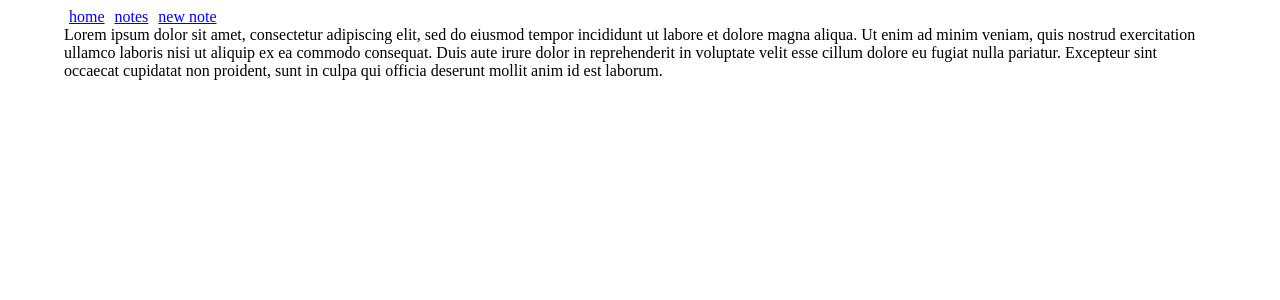
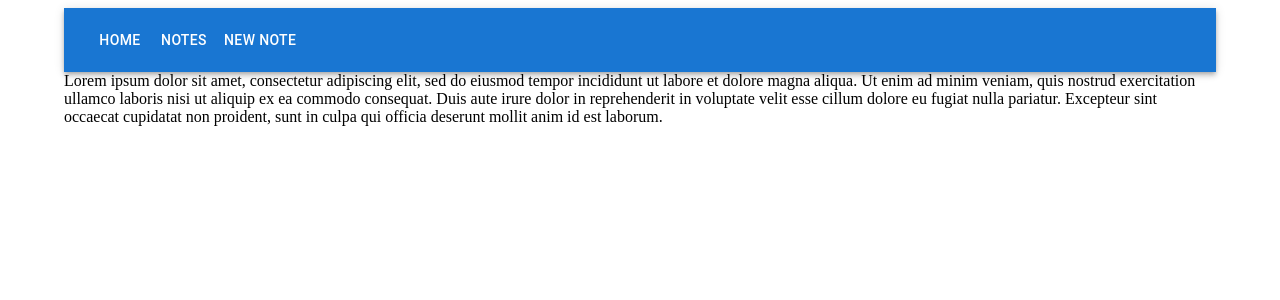
Before and after one commit to FredrickOguya/FullStack-Open-learning, a React (Vite) app in the folder Part 5/frontend/: page / in a window 1280 px wide. Shown: the top 300 px of the page. Built offline with nearby package versions, Linux system fonts and the light colour scheme; no server answers.

Commit message:
Navigation Menu

```diff
--- a/Part 5/frontend/src/App.jsx
+++ b/Part 5/frontend/src/App.jsx
@@ -5,7 +5,7 @@ import Notification from './components/Notification'
 import noteService from './services/notes'
 import Togglable from './components/Togglable'
 import NoteForm from './components/NoteForm'
-import { Container } from '@mui/material'
+import { AppBar, Button, Container, Toolbar } from '@mui/material'
 import {
   BrowserRouter as Router,
   Routes, Route, Link,
@@ -65,25 +65,25 @@ const App = () => {
     })
   }
 
-  const padding = {
-    padding: 5
-  }
+
 
   const match = useMatch('/notes/:id')
   const note = match ? notes.find(note => note.id === match.params.id)
   : null
 
+  const style = { '&:hover': { bgcolor: 'rgba(255, 255, 255, 0.3)' } }
 
 
   return (
 
     <Container>
-      <div>
-        <div>
-          <Link style = {padding} to="/">home</Link>
-          <Link style={padding} to="/notes">notes</Link>
-          <Link style={padding} to="/create">new note</Link>
-        </div>
+        <AppBar position='static'>
+          <Toolbar>
+            <Button color='inherit' component={Link}  to="/" sx={style}>home</Button>
+            <Button color='inherit' component={Link} to="/notes" sx={style}>notes</Button>
+            <Button color='inherit' component={Link} to="/create" sx={style}>new note</Button>
+          </Toolbar>
+        </AppBar>
 
         <Notification notification={notification}/>
 
@@ -96,7 +96,6 @@ const App = () => {
             notes={notes}
             toggleImportanceOf={toggleImportanceOf}
             setNotification={setNotification}
-           setNotes={setNotes}
             deleteNote={deleteNote}
             />
           }/>
@@ -105,7 +104,6 @@ const App = () => {
           }/>
           <Route path="/" element={<Home/>} />
       </Routes>
-    </div>
     </Container>
 
   )
--- a/Part 5/frontend/src/components/NoteForm.jsx
+++ b/Part 5/frontend/src/components/NoteForm.jsx
@@ -16,7 +16,7 @@ const NoteForm = ({createNote}) => {
     setNewNote('')
     setTimeout(() => {
       navigate('/notes')
-    }, 2000)
+    }, 1000)
 
   }
   return (
--- a/Part 5/frontend/src/components/NoteList.jsx
+++ b/Part 5/frontend/src/components/NoteList.jsx
@@ -1,4 +1,4 @@
-import { useState, useRef, useEffect } from 'react'
+import { useState, useEffect } from 'react'
 import noteService from '../services/notes'
 import NoteForm from './NoteForm'
 import loginService from '../services/login'
@@ -10,13 +10,12 @@ import Note from './Note'
 import { Link } from 'react-router-dom'
 import { Table, TableBody, TableCell, TableContainer, TableHead, TableRow, Paper } from '@mui/material'
 
-const NoteList = ({ notes, setNotification, setNotes}) => {
+const NoteList = ({ notes, setNotification}) => {
 
   const [showAll, setShowAll] = useState(true)
   const [username, setUsername] = useState('')
   const [password, setPassword] = useState('')
   const [user, setUser] = useState(null)
-  const noteFormRef = useRef()
 
 
 
@@ -29,22 +28,9 @@ const NoteList = ({ notes, setNotification, setNotes}) => {
     }
   }, [])
 
-  const addNote = (noteObject) => {
-      noteFormRef.current.toggleVisibility()
-      noteService
-      .create(noteObject)
-      .then(returnedNote => {
-      setNotes(notes.concat(returnedNote))
-    })
-  }
 
 
 
-  const noteForm = () => (
-    <Togglable buttonLabel='new note' ref={noteFormRef}>
-      <NoteForm createNote={addNote} />
-    </Togglable>
-  )
 
 
 
@@ -92,7 +78,6 @@ const NoteList = ({ notes, setNotification, setNotes}) => {
       {user && (
         <div>
           <p>{user.name} logged</p>
-          {noteForm()}
         </div>
       )}
       <TableContainer>
```
Lines whose indentation alone changed are shown as unchanged.
